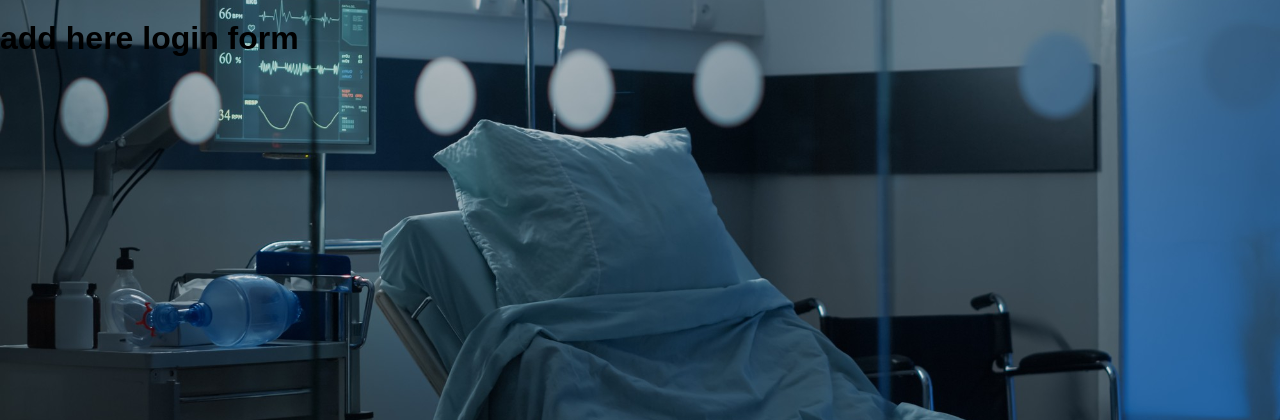
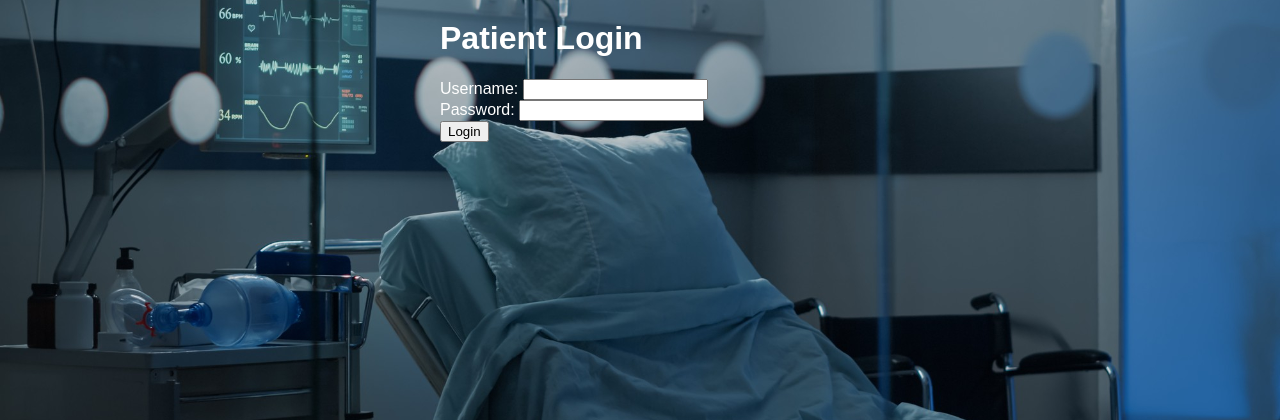
Before and after one commit to AhmedHardan/SOHC, a PHP site: page /login.php in a window 1280 px wide. Shown: the part 137-557 px from the top of the page. Run offline with PHP 8.4, Linux system fonts and the light colour scheme.

Commit message:
last update

```diff
--- a/assets/styles.css
+++ b/assets/styles.css
@@ -53,14 +53,18 @@ footer {
     object-fit: cover;
 }
 
-main {
-    font-family: Arial, Helvetica, sans-serif;
-    padding: 20px;
-    color: white;
-}
+
 
 footer  p {
     color: white;
     text-align: center;
     margin: 20px;
 }
+
+.login-container {
+
+    color: white;
+    margin: 10px auto;
+    max-width: 400px;
+    width: 90%;
+}
--- a/login.php
+++ b/login.php
@@ -1,18 +1,23 @@
 <?php
-$title = "Home Page";
+$title = "Login - Salalah Oasis Hospital";
 include ('includes/header.php');
 include ('includes/nav.php');
-
-
 ?>
 
 
-<h1>
+<div class="login-container">
+    <h1>Patient Login</h1>
 
-add here login form
-</h1>
+    <form action="process_login.php" method="post">
+        <label for="username">Username:</label>
+        <input type="text" id="username" name="username" required><br>
+        <label for="password">Password:</label>
+        <input type="password" id="password" name="password" required><br>
+        <input type="submit" value="Login">
+    </form>
+</div>
+
 
 <?php
-
 include ('includes/footer.php');
 ?>
```
